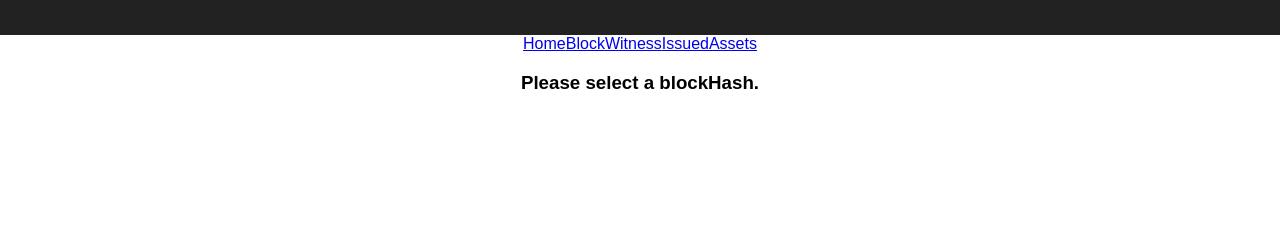
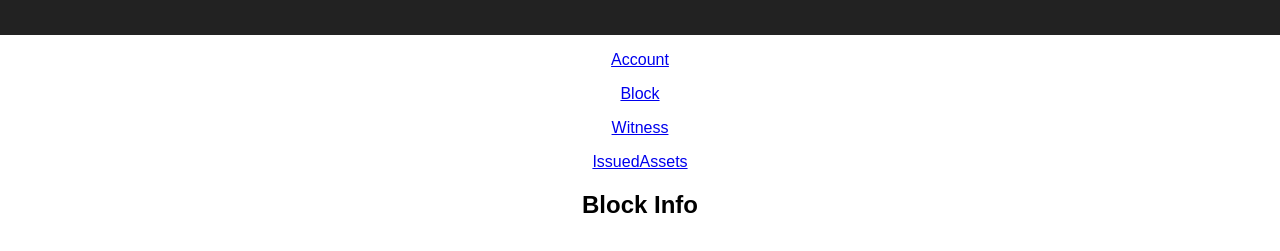
Before and after one commit to CaelRowley/TronEx, a React app: page /block in a window 1280 px wide. Shown: the part 155-406 px from the top of the page. Built offline with nearby package versions, Linux system fonts and the light colour scheme; no server answers.

Commit message:
added ajax service class

```diff
--- a/package.json
+++ b/package.json
@@ -5,6 +5,7 @@
   "dependencies": {
     "jquery": "^3.3.1",
     "react": "^16.3.2",
+    "react-bootstrap": "^0.32.1",
     "react-dom": "^16.3.2",
     "react-router-dom": "^4.2.2",
     "react-scripts": "1.1.4"
--- /dev/null
+++ b/src/components/Account/index.js
@@ -0,0 +1,52 @@
+import React, { Component } from 'react';
+import './style.css';
+import $ from 'jquery'
+
+import Service from './../Service/service.js';
+
+class Account extends Component {
+
+    render() {
+        this.getAccount()
+        return (
+            <div className="Account">
+                <h2>Account page</h2>
+                <div id="searchResult"></div>
+            </div>
+
+        );
+    }
+
+    getAccount(){
+        var that = this;
+
+        var service = new Service();
+        var dataPromise = service.getEntity("accounts", "", "");
+        dataPromise.done(function(dataFromPromise) {
+            that._displayResponse(dataFromPromise);
+        });
+    }
+
+    _displayResponse(response){
+        var output = "";
+        // for (var i = 0; i < response.hits.hits.length; i++) {
+        //     output += '<div class="jumbotron panel-default">'
+        //     output += '<h2>' + "WITNESS: " + response.hits.hits[i]._id + '</h2>';
+        //     output += '<ul>'
+        //     output += "<li>address: " + response.hits.hits[i]._source.address + '</li></br>';
+        //     output += "<li>voteCount: " + response.hits.hits[i]._source.votecount + '</li></br>';
+        //     output += "<li>pubKey: " + response.hits.hits[i]._source.pubkey + '</li></br>';
+        //     output += "<li>url: " + response.hits.hits[i]._source.url + '</li></br>';
+        //     output += "<li>totalMissed: " + response.hits.hits[i]._source.totalmissed + '</li></br>';
+        //     output += "<li>latestBlockNum: " + response.hits.hits[i]._source.latestblocknum + '</li></br>';
+        //     output += "<li>latestSlotNum: " + response.hits.hits[i]._source.latestslotnum + '</li></br>';
+        //     output += "<li>isJobs: " + response.hits.hits[i]._source.isjobs + '</li></br>';
+        //     output += '</ul>';
+        //     output += '</div>';
+        // }
+        //document.getElementById('searchCount').innerHTML = '<h2>Showing ' + response.hits.hits.length + ' results</h2>';
+        document.getElementById('searchResult').innerHTML = output;
+    }
+}
+
+export default Account;
--- a/src/components/App/index.js
+++ b/src/components/App/index.js
@@ -3,7 +3,7 @@ import logo from './logo.svg';
 import './style.css';
 
 import Block from './../Block';
-import Home from './../Home';
+import Account from './../Account';
 import IssuedAssets from './../IssuedAssets';
 import Witness from './../Witness';
 import Nodes from './../Nodes';
@@ -20,21 +20,22 @@ class App extends Component {
         <div className="App-nav">
           <Router>
             <div>
-              <Link to="/">Home</Link>
-              <Link to="/block">Block</Link>
-              <Link to="/witness">Witness</Link>
-              <Link to="/issuedassets">IssuedAssets</Link>
+              <p><Link to="/account">Account</Link></p>
+              <p><Link to="/block">Block</Link></p>
+              <p><Link to="/witness">Witness</Link></p>
+              <p><Link to="/issuedassets">IssuedAssets</Link></p>
 
 
-              <Route exact path="/" component={Home}/>
+              <Route exact path="/account" component={Account}/>
               <Route exact path="/witness" component={Witness}/>
               <Route exact path="/issuedassets" component={IssuedAssets}/>
+              <Route exact path="/block" component={Block}/>
 
 
 
-              <Route exact path="/block" render={() => (
+              {/*<Route exact path="/block" render={() => (
                 <h3>Please select a blockHash.</h3>
-              )}/>
+              )}/>*/}
 
             {/*  <Route exact path="/witness" render={() => (
                 <h3>Please select a blockHash.</h3>
--- a/src/components/Block/index.js
+++ b/src/components/Block/index.js
@@ -1,13 +1,57 @@
 import React, { Component } from 'react';
 import './style.css';
 
+import Service from './../Service/service.js';
+
 class Block extends Component {
 	render() {
+		this.getBlocks();
 		return (
 			<div className="Block">
 				<h2>Block Info</h2>
+				<div id="searchResult"></div>
 			</div>
 		);
 	}
+
+	getBlocks(){
+        var that = this;
+
+        var service = new Service();
+        var dataPromise = service.getEntity("blocks", "", "");
+        dataPromise.done(function(dataFromPromise) {
+            that._displayResponse(dataFromPromise);
+        });
+    }
+
+    _displayResponse(response){
+        var output = "";
+        for (var i = 0; i < response.hits.hits.length; i++) {
+			output += '<h2>' + "BLOCK: " + response.hits.hits[i]._id + '</h2>';
+			output += "parentHash: " + response.hits.hits[i]._source.parentHash + '</br>';
+			output += "witnessAddress: " + response.hits.hits[i]._source.witnessAddress + '</br>';
+			output += "transactionsCount: " + response.hits.hits[i]._source.transactionsCount + '</br>';
+
+			output += "contractType: " + '</br>';
+			output += " - accountcreatecontract: " + response.hits.hits[i]._source.contractType.contracttypes.accountcreatecontract + '</br>';
+			output += " - transfercontract: " + response.hits.hits[i]._source.contractType.contracttypes.transfercontract + '</br>';
+			output += " - transferassetcontract: " + response.hits.hits[i]._source.contractType.contracttypes.transferassetcontract + '</br>';
+			output += " - voteassetcontract: " + response.hits.hits[i]._source.contractType.contracttypes.voteassetcontract + '</br>';
+			output += " - votewitnesscontract: " + response.hits.hits[i]._source.contractType.contracttypes.votewitnesscontract + '</br>';
+			output += " - witnesscreatecontract: " + response.hits.hits[i]._source.contractType.contracttypes.witnesscreatecontract + '</br>';
+
+			if(response.hits.hits[i]._source.transactions){
+				output += "transactions: " + '</br>';
+				for(var j in response.hits.hits[i]._source.transactions){
+					output += "___transaction " + j + "___" + '</br>';
+					output += " - fromAddress: " + response.hits.hits[i]._source.transactions[j].fromaddress + '</br>';
+					output += " - toAddress: " + response.hits.hits[i]._source.transactions[j].toaddress + '</br>';
+					output += " - amount: " + response.hits.hits[i]._source.transactions[j].amount + '</br>';
+				}
+			}
+        }
+        //document.getElementById('searchCount').innerHTML = '<h2>Showing ' + response.hits.hits.length + ' results</h2>';
+        document.getElementById('searchResult').innerHTML = output;
+    }
 }
 export default Block;
--- a/src/components/Home/index.js
+++ /dev/null
@@ -1,23 +0,0 @@
-import React, { Component } from 'react';
-import './style.css';
-import $ from 'jquery'
-
-class Home extends Component {
-
-    render() {
-    	//console.log("this");
-    	//this.test();
-        return (
-            <div className="Home">
-                <h2>Home page</h2>
-            </div>
-
-        );
-    }
-
-    test(){
-    	console.log("Hope")
-    }
-}
-
-export default Home;
--- a/src/components/IssuedAssets/index.js
+++ b/src/components/IssuedAssets/index.js
@@ -58,8 +58,8 @@ class IssuedAssets extends Component {
               console.log('success: '+ response);
               var output = '';
               for (var i = 0; i < response.hits.hits.length; i++) {
-                     output += '<div class="jumbotron panel-default">'
-                 output += '<h2>' + "Issued Assets: " + response.hits.hits[i]._id + '</h2>';
+                 output += '<div class="jumbotron panel-default">'
+                 output += '<h2>' + "Issued Assets: " + response.hits.hits[i]._source.name + '</h2>';
                  output += '<ul>'
                  output += "<li>ownerAddress: " + response.hits.hits[i]._source.owneraddress + '</li></br>';
                  output += "<li>name: " + response.hits.hits[i]._source.name + '</li></br>';
--- /dev/null
+++ b/src/components/Service/service.js
@@ -0,0 +1,57 @@
+import $ from 'jquery'
+class Service {
+
+    getEntity(type, filter, field){
+        var dfd = $.Deferred();
+
+        var elasticsearchHost = 'http://localhost:9200/_search';
+
+        // var type = "witnesses";
+        // var filter = "";
+        // var field = "";
+
+        var body = {
+           'size': 100
+        };
+
+        var query = {
+           'bool': {}
+        };
+
+        if (type.length > 0) {
+            query.bool.must = [
+                {   'multi_match': {
+                    'query': type,
+                    'fields': [ '_index' ]
+                }}
+            ]
+        }
+
+        if(filter.length > 0 && field.length>0){
+            var filterAndField = { 'multi_match' : {'query' : filter, 'fields' : [ field ]}}
+            query.bool.must.push(filterAndField);
+        }
+
+        body.query = query;
+
+        $.ajax({
+            url: elasticsearchHost,
+            headers: {
+                'Content-Type':'application/json;charset=UTF-8',
+            },
+            method: 'POST',
+            dataType: 'json',
+            data: JSON.stringify(body),
+            success: function(response){
+                console.log('success: '+ response);
+                dfd.resolve(response);
+            }/*,
+            error: function(response){
+                console.log("error");
+            }*/
+        });
+        return dfd;
+    }
+}
+
+export default Service;
--- a/src/components/Witness/index.js
+++ b/src/components/Witness/index.js
@@ -2,10 +2,12 @@ import React, { Component } from 'react';
 import './style.css';
 import $ from 'jquery'
 
+import Service from './../Service/service.js';
+
 class Witness extends Component {
 
     render() {
-    	this.getWitnesses()
+    	this.getWitnesses();
         return (
             <div className="Witness">
                 <h2>Witness page</h2>
@@ -16,48 +18,17 @@ class Witness extends Component {
     }
 
     getWitnesses(){
-    	console.log("Witness me");
-    	var elasticsearchHost = 'http://localhost:9200/_search';
+        var that = this;
 
-    	var type = "witnesses";
-    	var filter = "";
-    	var field = "";
-
-        var body = {
-           'size': 100
-        };
-
-        var query = {
-           'bool': {}
-        };
-
-        if (type.length > 0) {
-           query.bool.must = [
-              {'multi_match': {
-                 'query': type,
-                 'fields': [ '_index' ]
-              }}
-           ]
+        var service = new Service();
+        var dataPromise = service.getEntity("witnesses", "", "");
+        dataPromise.done(function(dataFromPromise) {
+            that._displayResponse(dataFromPromise);
+        });
     }
 
-        if(filter.length > 0 && field.length>0){
-           var filterAndField = { 'multi_match' : {'query' : filter, 'fields' : [ field ]}}
-           query.bool.must.push(filterAndField);
-        }
-
-        body.query = query;
-
-    	$.ajax({
-           url: elasticsearchHost,
-           headers: {
-              'Content-Type':'application/json;charset=UTF-8',
-           },
-           method: 'POST',
-           dataType: 'json',
-           data: JSON.stringify(body),
-           success: function(response){
-              console.log('success: '+ response);
-              var output = '';
+    _displayResponse(response){
+        var output = "";
         for (var i = 0; i < response.hits.hits.length; i++) {
             output += '<div class="jumbotron panel-default">'
             output += '<h2>' + "WITNESS: " + response.hits.hits[i]._id + '</h2>';
@@ -76,8 +47,70 @@ class Witness extends Component {
         //document.getElementById('searchCount').innerHTML = '<h2>Showing ' + response.hits.hits.length + ' results</h2>';
         document.getElementById('searchResult').innerHTML = output;
     }
-        });
-    }
+
+    // getWitnesses(){
+    // 	console.log("Witness me");
+    // 	var elasticsearchHost = 'http://localhost:9200/_search';
+
+    // 	var type = "witnesses";
+    // 	var filter = "";
+    // 	var field = "";
+
+    //     var body = {
+    //        'size': 100
+    //     };
+
+    //     var query = {
+    //        'bool': {}
+    //     };
+
+    //     if (type.length > 0) {
+    //        query.bool.must = [
+    //           {'multi_match': {
+    //              'query': type,
+    //              'fields': [ '_index' ]
+    //           }}
+    //        ]
+    //     }
+
+    //     if(filter.length > 0 && field.length>0){
+    //        var filterAndField = { 'multi_match' : {'query' : filter, 'fields' : [ field ]}}
+    //        query.bool.must.push(filterAndField);
+    //     }
+
+    //     body.query = query;
+
+    // 	$.ajax({
+    //        url: elasticsearchHost,
+    //        headers: {
+    //           'Content-Type':'application/json;charset=UTF-8',
+    //        },
+    //        method: 'POST',
+    //        dataType: 'json',
+    //        data: JSON.stringify(body),
+    //        success: function(response){
+    //           console.log('success: '+ response);
+    //           var output = '';
+    //           for (var i = 0; i < response.hits.hits.length; i++) {
+    //                  output += '<div class="jumbotron panel-default">'
+    //              output += '<h2>' + "WITNESS: " + response.hits.hits[i]._id + '</h2>';
+    //              output += '<ul>'
+    //              output += "<li>address: " + response.hits.hits[i]._source.address + '</li></br>';
+    //              output += "<li>voteCount: " + response.hits.hits[i]._source.votecount + '</li></br>';
+    //              output += "<li>pubKey: " + response.hits.hits[i]._source.pubkey + '</li></br>';
+    //              output += "<li>url: " + response.hits.hits[i]._source.url + '</li></br>';
+    //              output += "<li>totalMissed: " + response.hits.hits[i]._source.totalmissed + '</li></br>';
+    //              output += "<li>latestBlockNum: " + response.hits.hits[i]._source.latestblocknum + '</li></br>';
+    //              output += "<li>latestSlotNum: " + response.hits.hits[i]._source.latestslotnum + '</li></br>';
+    //              output += "<li>isJobs: " + response.hits.hits[i]._source.isjobs + '</li></br>';
+    //              output += '</ul>';
+    //              output += '</div>';
+    //           }
+    //           //document.getElementById('searchCount').innerHTML = '<h2>Showing ' + response.hits.hits.length + ' results</h2>';
+    //           document.getElementById('searchResult').innerHTML = output;
+    //        }
+    //     });
+    // }
 }
 
 export default Witness;
```
Also changed, not shown: public/index.html (+1 -1 lines), src/components/Account/style.css (added). Lines whose indentation alone changed are shown as unchanged.
